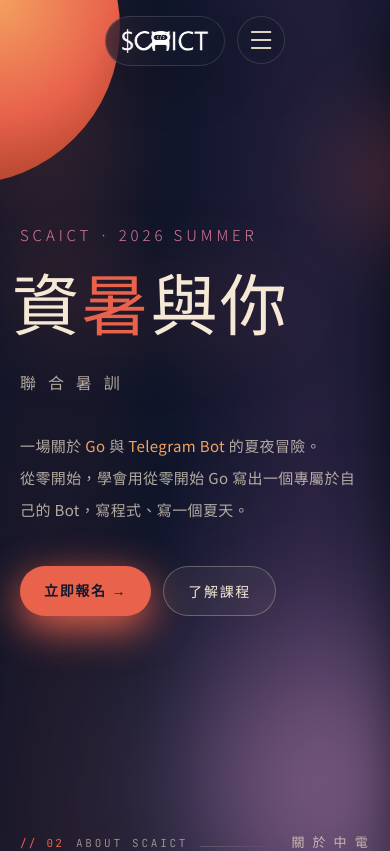
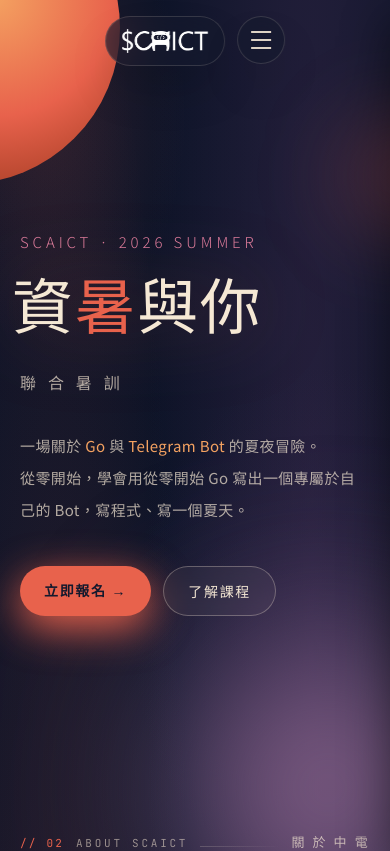
Before and after one commit to SCAICT/115-summer-camp, a React (Vite) app: page / in a window 390 px wide. Shown: the top 851 px of the page. Built offline with nearby package versions, Linux system fonts and the light colour scheme; a web font is replaced by a local one.

Commit message:
style: refine typography scale and add animations

```diff
--- a/src/index.css
+++ b/src/index.css
@@ -58,7 +58,7 @@
   }
 
   .fluid-display {
-    font-size: clamp(2.85rem, 14vw, 8.25rem);
+    font-size: clamp(2.5rem, 12vw, 7.5rem);
     overflow-wrap: anywhere;
   }
 
@@ -98,7 +98,7 @@
     }
 
     .fluid-display {
-      font-size: min(4.2rem, 23vw);
+      font-size: min(3.8rem, 20vw);
     }
 
     .fluid-wide-tracking {
@@ -130,6 +130,7 @@
   }
 
   .subpage-shell {
+    animation: fade-in-up 0.6s cubic-bezier(0.16, 1, 0.3, 1) forwards;
     background:
       radial-gradient(ellipse 70% 38% at 82% 8%, rgba(58, 42, 78, 0.42), transparent 66%),
       radial-gradient(ellipse 60% 34% at 14% 22%, rgba(232, 98, 76, 0.12), transparent 68%),
@@ -353,3 +354,41 @@
 .partners-marquee:hover {
   animation-play-state: paused;
 }
+
+@keyframes fade-in-up {
+  from {
+    opacity: 0;
+    transform: translate3d(0, 40px, 0);
+  }
+
+  to {
+    opacity: 1;
+    transform: translate3d(0, 0, 0);
+  }
+}
+
+@keyframes pulse-rotate {
+  0% {
+    transform: scale(1) rotate(0deg);
+  }
+
+  25% {
+    transform: scale(1.15) rotate(-8deg);
+  }
+
+  50% {
+    transform: scale(1.25) rotate(0deg);
+  }
+
+  75% {
+    transform: scale(1.15) rotate(8deg);
+  }
+
+  100% {
+    transform: scale(1) rotate(0deg);
+  }
+}
+
+.animate-pulse-rotate {
+  animation: pulse-rotate 0.6s cubic-bezier(0.34, 1.56, 0.64, 1) forwards;
+}
```
